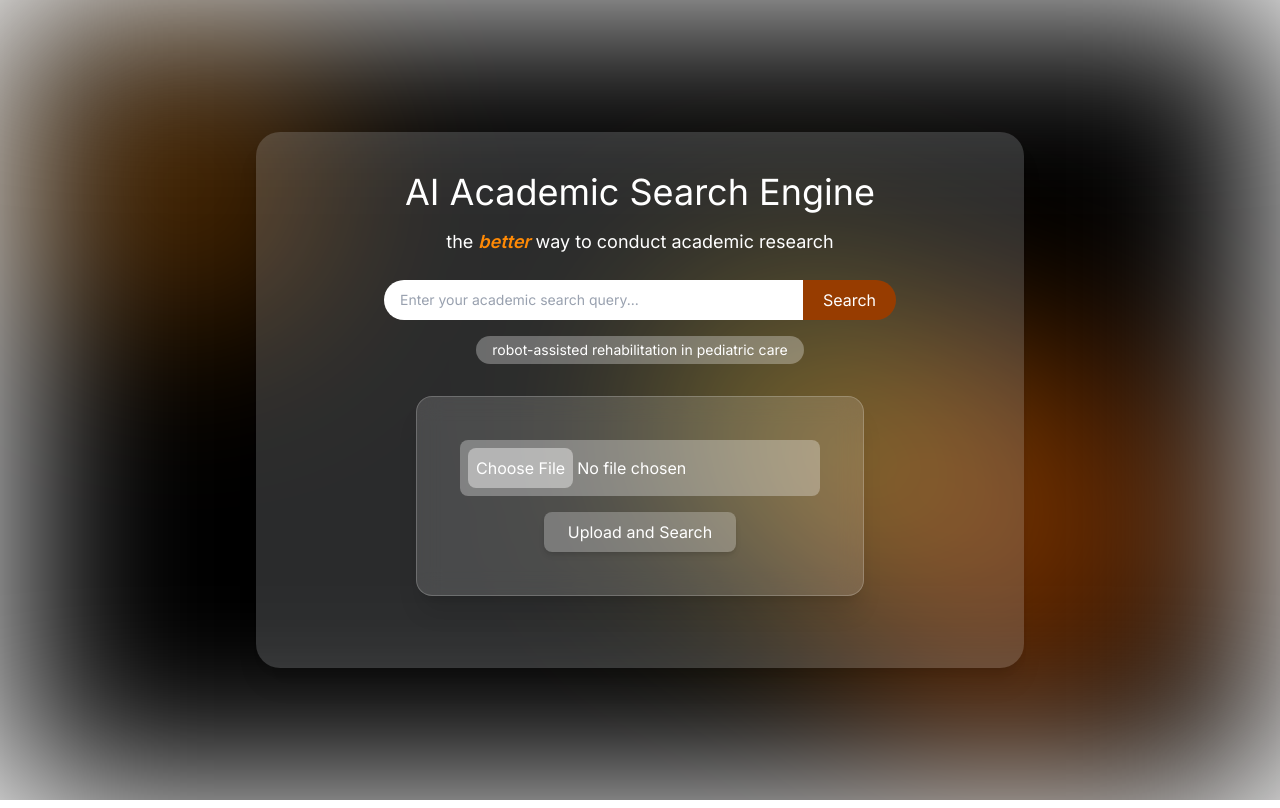
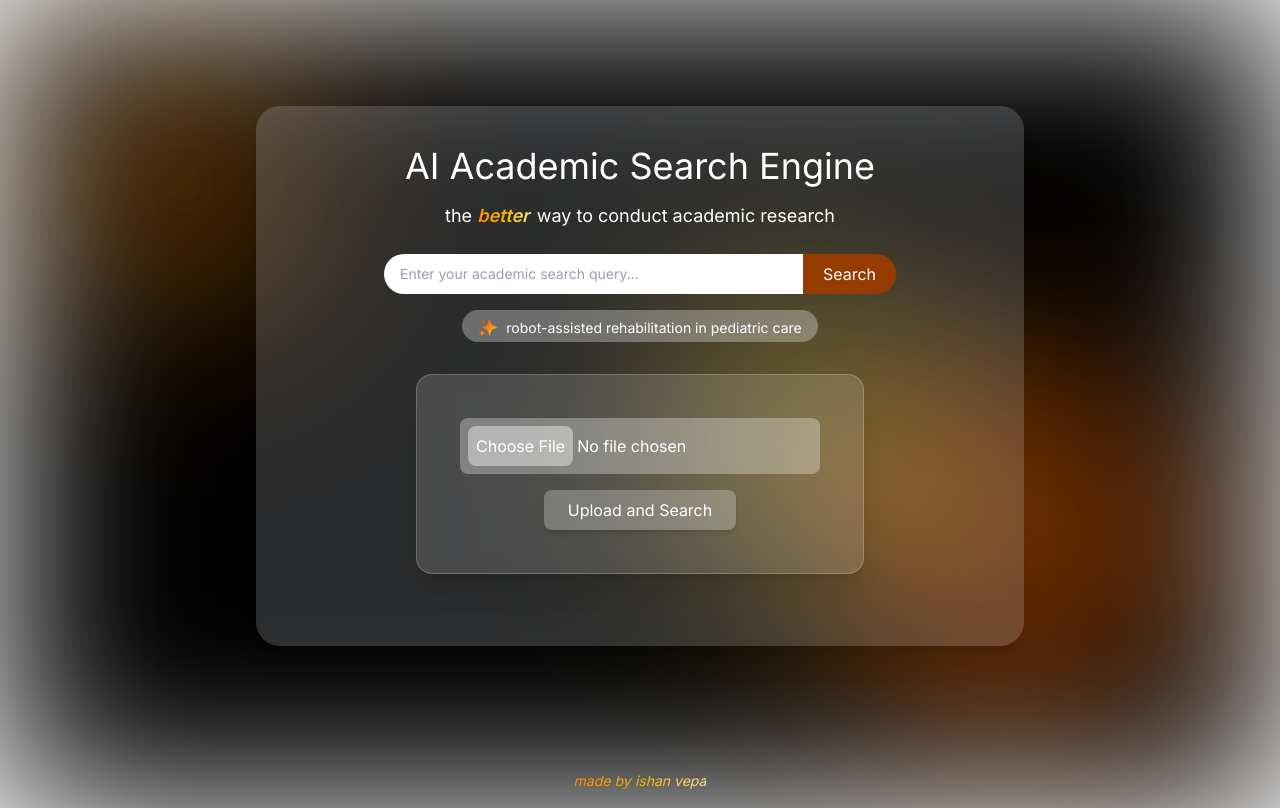
Before and after one commit to ishanvepa/ai-academic-search-engine, a Next.js app: page / in a window 1280 px wide. Built offline with nearby package versions, Linux system fonts and the light colour scheme.

Commit message:
footer, loading animations, frontend elements refined... critical todo: cosine similarity score visualization and frontend for search page

```diff
--- a/src/app/page.js
+++ b/src/app/page.js
@@ -1,9 +1,10 @@
 import Hero from "@/components/Hero";
-
+import Footer from "@/components/Footer";
 export default function Home() {
   return (
-    <div>
+    <div >
       <Hero />
+      <Footer />
     </div>
   );
 }
--- a/src/app/search/page.js
+++ b/src/app/search/page.js
@@ -13,7 +13,24 @@ export default function SearchPage() {
   }, []);
 
   if (!result){
-    return <p>Loading or no results found.</p>;
+    return (
+      <main className="min-h-screen flex items-center justify-center relative overflow-hidden">
+        <div className="z-20 w-full max-w-3xl">
+          <div className="flex flex-col gap-4 max-h-[90vh] overflow-y-auto bg-gray-300/20 p-10 rounded-3xl">
+          {[...Array(5).keys()].map((i) => (
+            <div
+            key={i}
+            className="animate-pulse opacity-75 rounded-3xl bg-gray-300/20 h-36 w-full"
+            style={{
+              animationDelay: `${i * 0.05}s`,
+              animationDuration: "1s",
+            }}
+            />
+          ))}
+          </div>
+        </div>
+      </main>
+    );
   }
 
 
--- a/src/components/ExampleQuery.js
+++ b/src/components/ExampleQuery.js
@@ -1,12 +1,17 @@
 
 export default function ExampleQuery({text, onClick}) {
   return (
-    <div className="mt-4 ">
-      <p className="inline-block text-sm bg-white/30 text-white transition hover:bg-white/40 px-4 py-1 rounded-full"
-        onClick={onClick}
-      >
-        {text}
-      </p>
+    <div
+      className="mt-4 hover:scale-105 transition inline-block bg-white/30 text-white px-4 py-1 rounded-full"
+      onClick={onClick}
+      style={{ cursor: "pointer" }}
+    >
+      <img
+        src="/sparkles.png"
+        alt="Sparkles"
+        className="inline-block w-5 h-5 mr-2 align-middle"
+      />
+      <span className="align-middle text-sm">{text}</span>
     </div>
   );
 }
--- /dev/null
+++ b/src/components/Footer.js
@@ -0,0 +1,15 @@
+import React from 'react'
+
+export default function Footer() {
+  return (
+    <div>
+        <footer className="text-center py-4">
+            <div className="container mx-auto">
+            <span className="text-sm italic bg-gradient-to-r from-orange-400 via-yellow-500 to-amber-200 text-transparent bg-clip-text">
+                made by <a className="hover:font-semibold transition-all pl-[0.025rem]" href="https://ishanvepa.com">ishan vepa </a>
+            </span>
+            </div>
+        </footer>
+    </div>
+  )
+}
--- a/src/components/Hero.js
+++ b/src/components/Hero.js
@@ -14,20 +14,30 @@ export default function Hero() {
     }, []);
 
     return (
-        <main className="min-h-screen flex items-center justify-center relative overflow-hidden">
-
-
-
+        <main className="min-h-[94vh] flex items-center justify-center relative overflow-hidden">
             {/* Foreground Content */}
             <div className="relative z-10 bg-gray-300/20 rounded-3xl p-10 max-w-3xl w-full text-center shadow-xl">
                 <h1 className="text-white text-4xl mb-4">
                 AI Academic Search Engine
                 </h1>
                 <p className="text-white mb-6 text-lg">
-                the <span className="italic text-orange-400 font-semibold">better</span> way to conduct academic research
+                the <span className="pr-[0.15rem] italic bg-gradient-to-r from-orange-400 via-yellow-500 to-amber-200 text-transparent bg-clip-text font-semibold">better</span> way to conduct academic research
                 </p>
 
                 <SearchBar query={query} setQuery={setQuery} />
+
+                {!randomSampleQuery && (
+                        <div
+                            className="animate-pulse opacity-75 rounded-3xl bg-gray-300/40 h-6 w-xs ml-auto mr-auto mt-4"
+                            style={{
+                            animationDelay: `${0.05}s`,
+                            animationDuration: "1s",
+                            }}
+                        />
+                    )
+                }
+
+                {randomSampleQuery && (
                         <ExampleQuery
                             text={randomSampleQuery}
                             onClick={() => {
@@ -35,7 +45,12 @@ export default function Hero() {
                                 console.log("random sample query clicked");
                             }}
                         />
+                    )
+                }
+
+
                 <PdfUploader />
+
             </div>
         </main>
     );
--- a/src/components/PaperCard.js
+++ b/src/components/PaperCard.js
@@ -1,12 +1,63 @@
 import React from 'react'
 
+function getScoreColor(score) {
+  // score: 0-1, map to 0-100
+  const percent = score * 100;
+  // Green (#22c55e) for high, Yellow (#facc15) for mid, Red (#ef4444) for low
+  if (percent >= 75) return '#22c55e';
+  if (percent >= 50) return '#facc15';
+  return '#ef4444';
+}
+
+function getScoreGradient(percent) {
+  // Two-color gradient: red (#ef4444) to green (#22c55e) from top-left to bottom-right
+  return `linear-gradient(135deg, #ef4444 0%, #22c55e 100%)`;
+}
+
 export default function PaperCard({title, authors, year, url, abstract, score}) {
+  const percentScore = (score * 100).toFixed(1);
+  const percent = Math.max(0, Math.min(score * 100, 100));
+  const scoreColor = getScoreColor(score);
+
   return (
-    <div className="bg-white/10 rounded-xl p-6 shadow-lg backdrop-blur-md border border-white/20 hover:scale-[1.01] transition">
+    <div className="bg-white/10 rounded-xl p-6 shadow-lg backdrop-blur-md hover:scale-[1.01] transition">
+      <div className="flex items-center gap-6">
+        {/* Score Section */}
+        <div className="flex flex-col items-center min-w-[110px] w-[110px]">
+          <span className="text-sm text-gray-400 mb-1">Score</span>
+          <div
+            className="w-full h-4 rounded-full bg-white/20 backdrop-blur-sm relative overflow-hidden"
+            style={{
+              boxShadow: '0 2px 8px 0 rgba(0,0,0,0.08)',
+              background: 'rgba(255,255,255,0.08)',
+              backdropFilter: 'blur(8px)',
+            }}
+          >
+            <div
+              className="h-full rounded-full transition-all"
+              style={{
+                width: `${percent}%`,
+                background: getScoreGradient(percent),
+                filter: 'blur(0.5px)',
+              }}
+            />
+            <span
+              className="absolute left-1/2 top-1/2 text-xs font-bold"
+              style={{
+                transform: 'translate(-50%, -50%)',
+                color: scoreColor,
+                textShadow: '0 1px 4px rgba(0,0,0,0.18)',
+              }}
+            >
+              {Math.round(percent)}
+            </span>
+          </div>
+        </div>
+        {/* Info Section */}
+        <div className="flex-1">
           <h3 className="text-xl font-semibold text-white mb-2">{title}</h3>
           <p className="text-sm text-gray-200 mb-2">{authors}</p>
           <p className="text-sm text-gray-400 mb-4">Published: {year}</p>
-      <p className="text-sm text-gray-400 mb-4">Score: {(score*100).toFixed(1)}</p>
           <a
             href={url}
             target="_blank"
@@ -16,5 +67,7 @@ export default function PaperCard({title, authors, year, url, abstract, score})
             View on Semantic Scholar →
           </a>
         </div>
+      </div>
+    </div>
   )
 }
```
Also changed, not shown: public/sparkles.png (added). Lines whose indentation alone changed are shown as unchanged.
